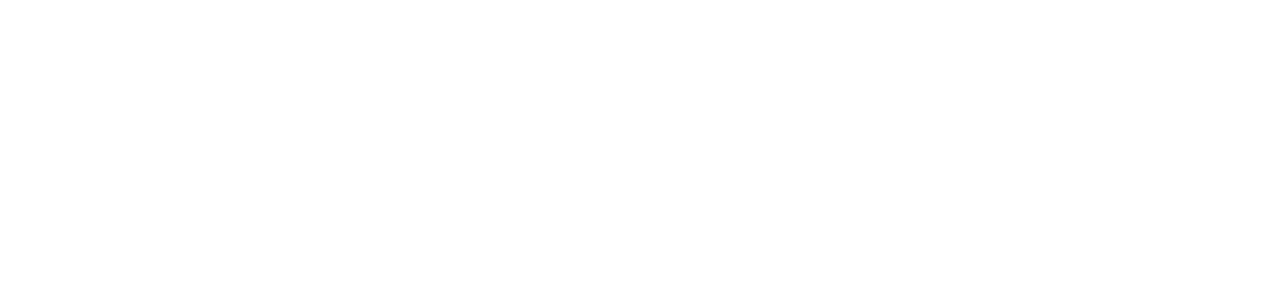
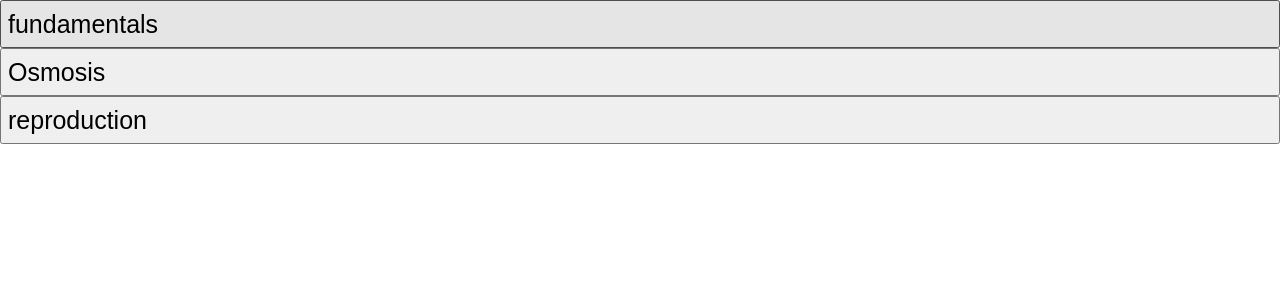
Before and after one commit to Team-E-Learn/frontend, a SvelteKit app: page /module/landing in a window 1280 px wide. Shown: the top 300 px of the page. Built offline with nearby package versions, Linux system fonts and the light colour scheme.

Commit message:
contents bar created

```diff
--- a/src/routes/module/landing/+page.svelte
+++ b/src/routes/module/landing/+page.svelte
@@ -1,4 +1,7 @@
 <script land="ts">
     import '../../../styles/global.css'; // Import global styles
     import '../../../styles/moduleLandingPage.css'; // Import styles
+    import Contents from './contentsBar.svelte' // Import contents bar
 </script>
+
+<Contents/>
--- a/src/routes/module/landing/contentsBar.svelte
+++ b/src/routes/module/landing/contentsBar.svelte
@@ -1,7 +1,70 @@
-<script land="ts">
+<script lang="ts">
     import '../../../styles/moduleLandingPage.css'; // Import styles
+    import Lesson from "./lessons.svelte"; //Import lessons
+
+    let lessons = [
+        {
+            "lesson_name": "fundamentals",
+            "lesson_id": 1,
+            "url": "example",
+            "sections":[
+                {
+                    "section_name": "intro"
+                },
+                {
+                    "section_name": "description"
+                },
+                {
+                    "section_name": "questions"
+                },
+                {
+                    "section_name": "docs"
+                }
+            ]
+        },
+        {
+            "lesson_name": "Osmosis",
+            "lesson_id": 2,
+            "url": "example",
+            "sections":[
+                {
+                    "section_name": "intro"
+                },
+                {
+                    "section_name": "description"
+                },
+                {
+                    "section_name": "questions"
+                },
+                {
+                    "section_name": "docs"
+                }
+            ]
+        },
+        {
+            "lesson_name": "reproduction",
+            "lesson_id": 3,
+            "url": "example",
+            "sections":[
+                {
+                    "section_name": "intro"
+                },
+                {
+                    "section_name": "description"
+                },
+                {
+                    "section_name": "questions"
+                },
+                {
+                    "section_name": "docs"
+                }
+            ]
+        },
+    ]
 </script>
 
 <div class="contents">
-
+    {#each lessons as lesson}
+        <Lesson info={lesson}/>
+    {/each}
 </div>
--- a/src/routes/module/landing/lessons.svelte
+++ b/src/routes/module/landing/lessons.svelte
@@ -1,6 +1,36 @@
-<script land="ts">
+<script lang="ts">
     import '../../../styles/moduleLandingPage.css'; // Import styles
+    import Section from "./sections.svelte";
+    import {onMount} from "svelte";
+    import sections from "./sections.svelte";
+    export let info: {
+        lesson_name: string;
+        lesson_id: number;
+        url: string;
+        sections: {section_name: string;}
+    }; // pass through lesson details from json
+
+    onMount(() => {
+        let lessonButtons: NodeListOf<HTMLElement> = document.querySelectorAll(".lesson-button");
+        for (const btn: HTMLElement of lessonButtons) {
+            btn.addEventListener("click", (event: Event) => {
+                document.querySelectorAll(".lesson-section").forEach((section) => {
+                    section.classList.add("hidden");
+                })
+                event.target.parentElement.parentElement.querySelector(".lesson-section")?.classList.remove("hidden");
+            })
+        }
+    });
 </script>
 
+<div class="lesson">
+    <div class="lesson-header">
+        <button class="lesson-button">{info.lesson_name}</button>
+    </div>
 
-<h2></h2>
+    <div class="lesson-section hidden">
+        {#each info.sections as section}
+            <Section info={section}/>
+        {/each}
+    </div>
+</div>
--- /dev/null
+++ b/src/routes/module/landing/sections.svelte
@@ -0,0 +1,10 @@
+<script lang="ts">
+    import '../../../styles/moduleLandingPage.css'; // Import styles
+    export let info: {
+        section_name: string;
+    }; // pass through lesson details from json
+</script>
+
+<div class="section_content">
+    <button>{info.section_name}</button>
+</div>
--- a/src/styles/moduleLandingPage.css
+++ b/src/styles/moduleLandingPage.css
@@ -0,0 +1,36 @@
+.contents{
+    display: flex;
+    flex-direction: column;
+}
+
+.lesson-header{
+    width: 100vw;
+}
+
+.lesson-header button{
+    width: 100%;
+    height: 3rem;
+    text-align: left;
+    font-size: 25px;
+}
+
+.lesson-section{
+    display: flex;
+    flex-direction: column;
+}
+
+.lesson-section.hidden{
+    display: none;
+}
+
+.section_content{
+    width: 98vw;
+    margin-left: 2vw;
+}
+
+.section_content button{
+    width: 100%;
+    height: 1.5rem;
+    text-align: left;
+    font-size: 15px;
+}
```
